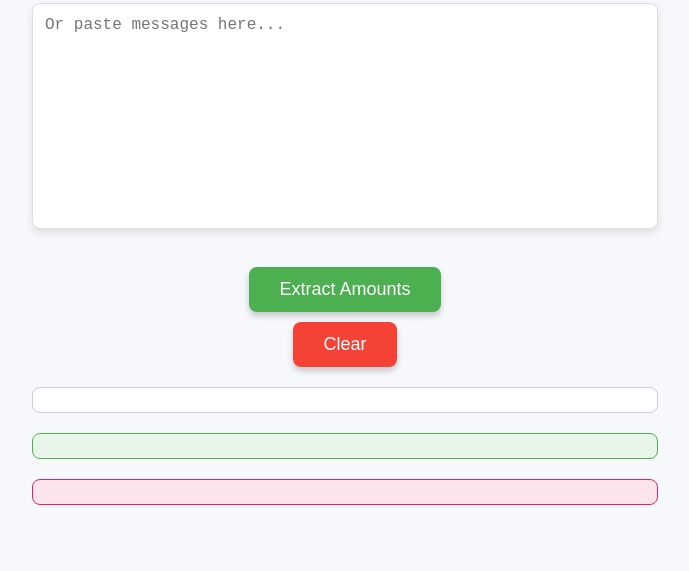
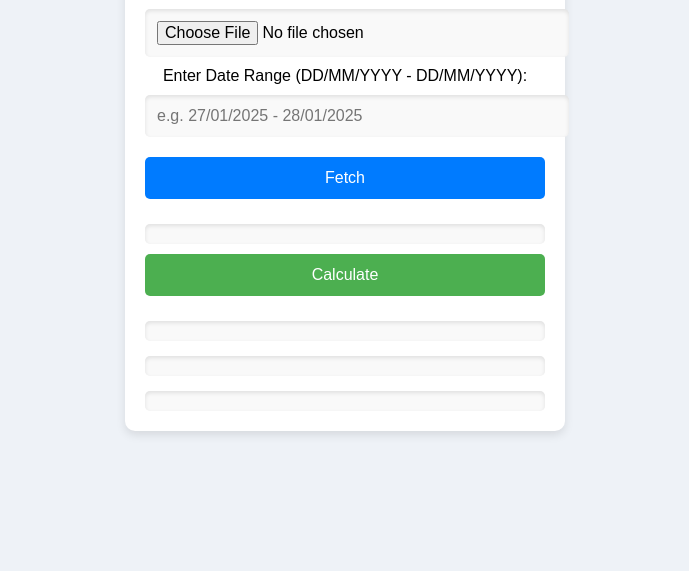
Before and after one commit to AppArchitect-cyber/Calculate, a plain HTML site: page index.html in a window 1280 px wide. Shown: the part 229-800 px from the top of the page, without its empty margins (295-984 px from the left). Drawn offline with Linux system fonts and the light colour scheme.

Commit message:
Update index.html

```diff
--- a/index.html
+++ b/index.html
@@ -3,303 +3,170 @@
 <head>
     <meta charset="UTF-8">
     <meta name="viewport" content="width=device-width, initial-scale=1.0">
-    <title>Extract and Total Amounts</title>
+    <title>Withdrawal Calculator</title>
     <style>
-        /* Body Styling */
         body {
-            font-family: 'Arial', sans-serif;
-            background-color: #f7f8fc;
-            margin: 0;
-            padding: 0;
+            font-family: Arial, sans-serif;
             display: flex;
-            flex-direction: column;
             justify-content: center;
             align-items: center;
             height: 100vh;
-            box-sizing: border-box;
-            overflow: hidden;
-            animation: fadeIn 1s ease-in-out;
+            margin: 0;
+            background-color: #eef2f7;
         }
-
-        /* FadeIn Animation */
-        @keyframes fadeIn {
-            0% {
-                opacity: 0;
+        .container {
+            width: 90%;
+            max-width: 400px;
+            background: #ffffff;
+            padding: 20px;
+            border-radius: 10px;
+            box-shadow: 0 4px 10px rgba(0, 0, 0, 0.1);
+            text-align: center;
         }
-            100% {
-                opacity: 1;
+        input, button {
+            width: 100%;
+            padding: 12px;
+            margin: 10px 0;
+            border: none;
+            border-radius: 5px;
+            font-size: 16px;
         }
+        input {
+            background: #f9f9f9;
+            box-shadow: inset 0 2px 4px rgba(0, 0, 0, 0.1);
         }
-
-        /* Heading Styling */
-        h2 {
-            font-size: 30px;
-            color: #333;
-            margin-bottom: 20px;
-            text-align: center;
-            animation: slideInFromTop 1s ease-in-out;
+        button {
+            background-color: #4CAF50;
+            color: white;
+            cursor: pointer;
+            transition: 0.3s;
         }
-
-        /* SlideIn Animation */
-        @keyframes slideInFromTop {
-            0% {
-                transform: translateY(-50px);
-                opacity: 0;
-            }
-            100% {
-                transform: translateY(0);
-                opacity: 1;
-            }
-        }
-
-        /* File Upload Input Styling */
-        #fileUpload {
-            margin-top: 20px;
-            padding: 12px;
-            font-size: 16px;
-            color: #333;
-            border: 1px solid #ddd;
-            border-radius: 8px;
-            background-color: #fff;
-            cursor: pointer;
-            transition: background-color 0.3s ease, border-color 0.3s ease;
-            display: inline-block;
-            width: auto;
-            opacity: 0;
-            animation: fadeIn 2s forwards;
-        }
-
-        /* Textarea Styling */
-        textarea {
-            width: 90%;
-            max-width: 600px;
-            height: 200px;
-            padding: 12px;
-            font-size: 16px;
-            color: #333;
-            border: 1px solid #ddd;
-            border-radius: 8px;
-            resize: none;
-            box-shadow: 0 4px 8px rgba(0, 0, 0, 0.1);
-            transition: all 0.3s ease;
-        }
-
-        textarea:focus {
-            border-color: #4CAF50;
-            box-shadow: 0 4px 8px rgba(0, 0, 0, 0.2);
-            outline: none;
-        }
-
-        /* Button Styling */
-        button {
-            margin-top: 20px;
-            padding: 12px 30px;
-            font-size: 18px;
-            color: #fff;
-            background-color: #4CAF50;
-            border: none;
-            border-radius: 8px;
-            cursor: pointer;
-            transition: background-color 0.3s ease, transform 0.2s ease;
-            box-shadow: 0 4px 6px rgba(0, 0, 0, 0.2);
-        }
-
         button:hover {
             background-color: #45a049;
-            transform: scale(1.05);
-            box-shadow: 0 6px 8px rgba(0, 0, 0, 0.3);
         }
-
-        button:active {
-            background-color: #388e3c;
-            transform: scale(1);
+        #output, #result, #total, #counter {
+            margin-top: 15px;
+            padding: 10px;
+            border-radius: 5px;
+            background-color: #f9f9f9;
+            max-height: 200px;
+            overflow-y: auto;
+            box-shadow: inset 0 2px 4px rgba(0, 0, 0, 0.1);
+            text-align: left;
         }
-
-        /* Clear Button Styling */
-        #clearButton {
-            margin-top: 10px;
-            padding: 12px 30px;
-            font-size: 18px;
-            color: #fff;
-            background-color: #f44336;
+        h1 {
+            color: #333;
+            font-size: 20px;
+        }
+        .filter-btn {
+            background-color: #007bff;
+            color: white;
+            padding: 12px;
             border: none;
-            border-radius: 8px;
+            border-radius: 5px;
+            font-size: 16px;
             cursor: pointer;
-            transition: background-color 0.3s ease, transform 0.2s ease;
+            transition: 0.3s;
         }
-
-        #clearButton:hover {
-            background-color: #e53935;
-            transform: scale(1.05);
-        }
-
-        #clearButton:active {
-            background-color: #c62828;
-            transform: scale(1);
-        }
-
-        /* Result Section Styling */
-        #result, #total, #counter {
-            margin-top: 20px;
-            padding: 12px;
-            font-size: 18px;
-            font-weight: bold;
-            border-radius: 8px;
-            width: 90%;
-            max-width: 600px;
-            text-align: center;
-            animation: fadeIn 2s ease-out;
-        }
-
-        /* Result Styling */
-        #result {
-            background-color: #ffffff;
-            color: #333;
-            border: 1px solid #ccc;
-        }
-
-        /* Total Amount Styling */
-        .total {
-            background-color: #e8f5e9;
-            color: #388e3c;
-            border: 1px solid #4CAF50;
-        }
-
-        /* Counter Styling */
-        .counter {
-            background-color: #fce4ec;
-            color: #e91e63;
-            border: 1px solid #e91e63;
-        }
-
-        /* Loading Spinner Styling */
-        .spinner {
-            display: none;
-            margin-top: 20px;
-            border: 4px solid rgba(255, 255, 255, 0.3);
-            border-top: 4px solid #4CAF50;
-            border-radius: 50%;
-            width: 50px;
-            height: 50px;
-            animation: spin 1s linear infinite;
-        }
-
-        @keyframes spin {
-            0% {
-                transform: rotate(0deg);
-            }
-            100% {
-                transform: rotate(360deg);
-            }
-        }
-
-        /* Responsive Design */
-        @media (max-width: 768px) {
-            textarea {
-                width: 95%;
-            }
-
-            button {
-                width: 90%;
-                font-size: 16px;
-            }
-
-            #fileUpload {
-                width: 100%;
-                padding: 12px;
-                font-size: 14px;
-            }
-
-            #clearButton {
-                width: 90%;
-                font-size: 16px;
-            }
+        .filter-btn:hover {
+            background-color: #0056b3;
         }
     </style>
 </head>
 <body>
 
-    <h2>Extract and Total Amounts</h2>
+<div class="container">
+    <h1>Withdrawal Calculator</h1>
 
-    <!-- File Upload Input -->
-    <input type="file" id="fileUpload" accept=".txt" onchange="handleFileUpload()" /><br>
+    <label for="fileInput">Upload Chat File:</label>
+    <input type="file" id="fileInput">
 
-    <!-- Textarea for manual input -->
-    <textarea id="inputText" placeholder="Or paste messages here..."></textarea><br>
+    <label for="dateInput">Enter Date Range (DD/MM/YYYY - DD/MM/YYYY):</label>
+    <input type="text" id="dateInput" placeholder="e.g. 27/01/2025 - 28/01/2025">
 
-    <!-- Buttons -->
-    <button onclick="extractAmounts()">Extract Amounts</button>
-    <button id="clearButton" onclick="clearFields()">Clear</button>
+    <button class="filter-btn" onclick="filterMessages()">Fetch</button>
 
-    <!-- Loading Spinner -->
-    <div id="spinner" class="spinner"></div>
+    <div id="output"></div>
 
+    <button onclick="extractAmounts()">Calculate</button>
     <div id="result"></div>
-    <div id="total" class="total"></div>
-    <div id="counter" class="counter"></div>
+    <div id="total"></div>
+    <div id="counter"></div>
+</div>
 
 <script>
-        // Handle File Upload
-        function handleFileUpload() {
-            let file = document.getElementById("fileUpload").files[0];
-            if (!file) {
-                alert("Please select a file.");
+    let filteredMessages = [];
+
+    window.onload = function() {
+        setTimeout(filterMessages, 500);
+    };
+
+    function filterMessages() {
+        const fileInput = document.getElementById("fileInput");
+        const dateInput = document.getElementById("dateInput");
+        const outputDiv = document.getElementById("output");
+
+        if (!fileInput.files[0]) {
             return;
         }
 
-            if (file.type !== "text/plain") {
-                alert("Please upload a valid .txt file.");
+        const dateRange = dateInput.value.split(" - ");
+        if (dateRange.length !== 2) {
+            outputDiv.innerHTML = "Invalid date range format. Use DD/MM/YYYY - DD/MM/YYYY";
             return;
         }
 
-            if (file.size > 1048576) { // Limit file size to 1MB
-                alert("File size is too large. Please upload a smaller file.");
-                return;
+        const startDate = dateRange[0].trim();
+        const endDate = dateRange[1].trim();
+
+        const file = fileInput.files[0];
+        const reader = new FileReader();
+
+        reader.onload = function(event) {
+            const content = event.target.result;
+            const lines = content.split('\n');
+            let currentMessage = [];
+            let isMessageInProgress = false;
+
+            filteredMessages = [];
+            for (let line of lines) {
+                let dateMatch = line.match(/^(\d{2}\/\d{2}\/\d{4})/);
+                if (dateMatch) {
+                    let messageDate = dateMatch[1];
+                    if (messageDate >= startDate && messageDate <= endDate) {
+                        if (isMessageInProgress) {
+                            filteredMessages.push(currentMessage.join('\n'));
+                            currentMessage = [];
+                        }
+                        currentMessage.push(line);
+                        isMessageInProgress = true;
+                    } else {
+                        isMessageInProgress = false;
+                    }
+                } else if (isMessageInProgress) {
+                    currentMessage.push(line);
+                }
+            }
+            if (isMessageInProgress) {
+                filteredMessages.push(currentMessage.join('\n'));
             }
 
-            let reader = new FileReader();
-            reader.onload = function(e) {
-                let fileContent = e.target.result;
-                document.getElementById("inputText").value = fileContent;
-                extractAmounts(); // Automatically extract amounts once file is loaded
+            outputDiv.innerHTML = filteredMessages.length > 0 ? filteredMessages.join('<br/><br/>') : `No messages found for the selected range.`;
         };
+
         reader.readAsText(file);
     }
 
-        // Extract Amounts from Text
     function extractAmounts() {
-            document.getElementById("spinner").style.display = "block"; // Show loading spinner
-            let text = document.getElementById("inputText").value;
-
-            // Updated Regex to handle more variations
+        let text = filteredMessages.join('\n');
         let pattern = /(?:AMOUNT|Amount|amount)[^\d]{0,5}[\s=:~]*([\d,]+)/gi;
-
         let matches = [...text.matchAll(pattern)];
-
-            // Extract numbers, remove commas, and preserve duplicates
         let amounts = matches.map(match => match[1].replace(/,/g, ''));
-
-            // Calculate the total
         let totalAmount = amounts.reduce((acc, curr) => acc + parseFloat(curr), 0);
 
-            // Display results
-            setTimeout(function() {
-                document.getElementById("result").innerHTML =
-                    amounts.length ? "Extracted Amounts: " + amounts.join(", ") : "No amounts found!";
+        document.getElementById("result").innerHTML = amounts.length ? "Extracted Amounts: " + amounts.join(", ") : "No amounts found!";
         document.getElementById("total").innerHTML = "Total Amount: ₹" + totalAmount.toFixed(2);
         document.getElementById("counter").innerHTML = "Total Entries: " + amounts.length;
-
-                document.getElementById("spinner").style.display = "none"; // Hide loading spinner
-            }, 1500); // Simulate some delay
-        }
-
-        // Clear fields and reset
-        function clearFields() {
-            document.getElementById("inputText").value = '';
-            document.getElementById("fileUpload").value = '';
-            document.getElementById("result").innerHTML = '';
-            document.getElementById("total").innerHTML = '';
-            document.getElementById("counter").innerHTML = '';
     }
 </script>
 
```
Lines whose indentation alone changed are shown as unchanged.
